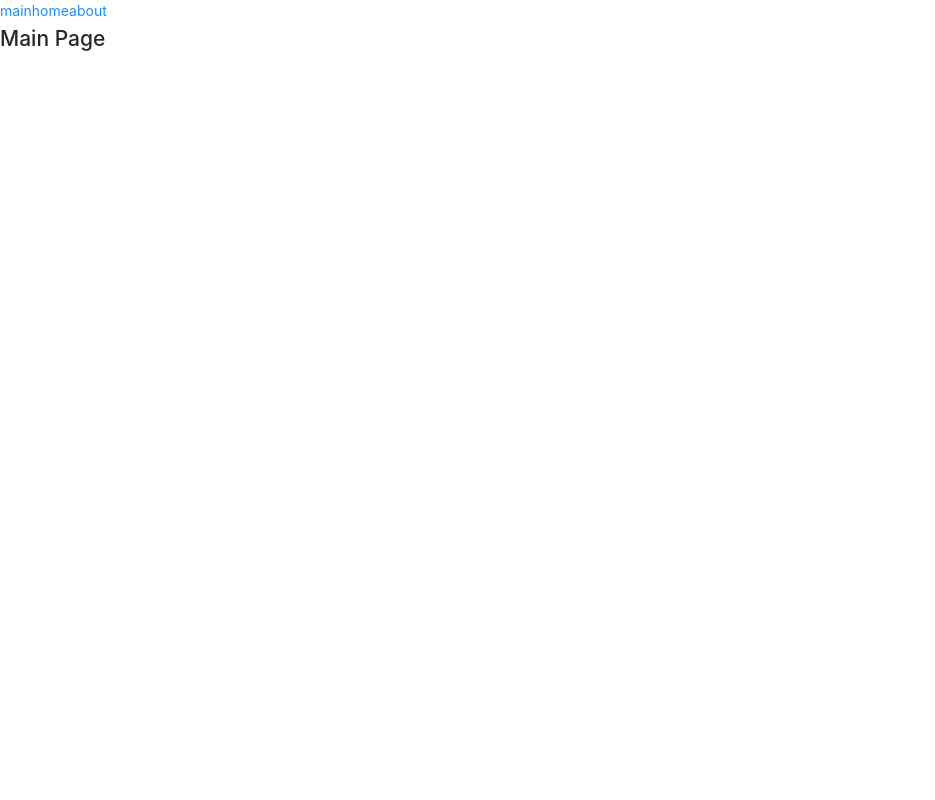
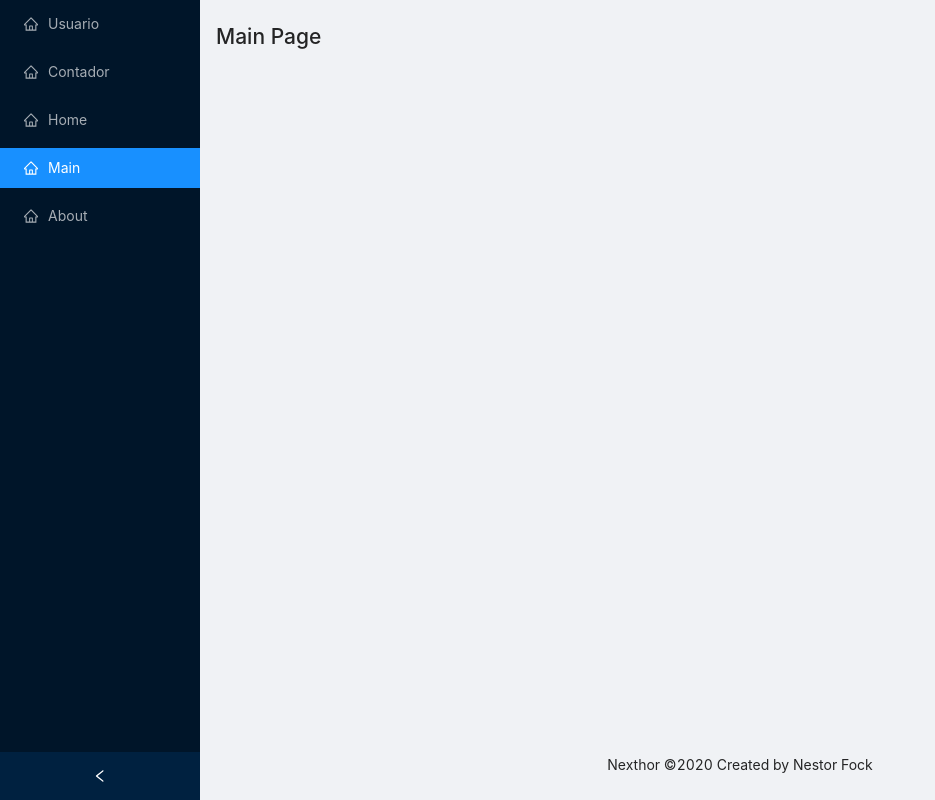
Before and after one commit to njfock/ant-design-demo, a React (Create React App) app: page /main in a window 1280 px wide. Shown: the whole page, without its empty margins (0-935 px from the left). Built offline with nearby package versions, Linux system fonts and the light colour scheme.

Commit message:
config route with menu

```diff
--- a/src/components/App.js
+++ b/src/components/App.js
@@ -1,34 +1,17 @@
-import React, {useState} from 'react';
-import { Layout, Menu } from 'antd';
-import {HomeOutlined} from '@ant-design/icons';
-//import Counter from './Counter'
-import Users from './Users'
-const { Header, Content, Footer, Sider } = Layout;
-
-const App = () => {
-
-  const [collapsed, setCollapsed] = useState(false)
-
-  const onCollapse = collapsed => setCollapsed(collapsed);
-  return (
-    <Layout style={{ minHeight: '100vh' }}>
-      <Sider collapsible collapsed={collapsed} onCollapse={onCollapse}>
-        <div className="logo" />
-        <Menu theme="dark" defaultSelectedKeys={['1']} mode="inline">
-          <Menu.Item key="1" icon={<HomeOutlined />}>
-            Users
-          </Menu.Item>
-        </Menu>
-      </Sider>
-      <Layout className="site-layout">
-        <Header className="site-layout-background" style={{ padding: 0 }} />
-        <Content style={{ margin: '20px 16px' }}>
-          <Users/>
-        </Content>
-        <Footer style={{ textAlign: 'center' }}>Nexthor ©2020 Created by Nestor Fock</Footer>
-      </Layout>
-    </Layout>
-  );
+import React from 'react';
+import {Route} from 'react-router-dom'
+import Layout from './Layout'
+const AppRoute = ({component: Component, rest}) => {
+    return (
+        <Route
+            {...rest}
+            render={(routeProps) => (
+                <Layout>
+                    <Component {...routeProps}/>
+                </Layout>
+            )}
+        />
+    );
 }
 
- export default App;
+export default AppRoute;
--- /dev/null
+++ b/src/components/Layout/SideMenu.js
@@ -0,0 +1,40 @@
+import React, {useState} from 'react';
+import { Layout, Menu } from 'antd';
+import {HomeOutlined} from '@ant-design/icons';
+import {Link, useLocation} from 'react-router-dom'
+const { Sider } = Layout;
+const SideMenu = () => {
+    const [collapsed, setCollapsed] = useState(false)
+    const location = useLocation()
+    console.log(location.pathname)
+    const onCollapse = collapsed => setCollapsed(collapsed);
+    return (
+        <Sider collapsible collapsed={collapsed} onCollapse={onCollapse}>
+            <div className="logo" />
+            <Menu theme="dark" defaultSelectedKeys={location.pathname} mode="inline">
+                <Menu.Item key="/users" icon={<HomeOutlined />} >
+                    <span>Usuario</span>
+                    <Link to='/users'/>
+                </Menu.Item>
+                <Menu.Item key="/counter" icon={<HomeOutlined />} >
+                    <span>Contador</span>
+                    <Link to='/counter'/>
+                </Menu.Item>
+                <Menu.Item key="/" icon={<HomeOutlined />} >
+                    <span>Home</span>
+                    <Link to='/'/>
+                </Menu.Item>
+                <Menu.Item key="/main" icon={<HomeOutlined />} >
+                    <span>Main</span>
+                    <Link to='/main'/>
+                </Menu.Item>
+                <Menu.Item key="/about" icon={<HomeOutlined />} >
+                    <span>About</span>
+                    <Link to='/about'/>
+                </Menu.Item>
+            </Menu>
+        </Sider>
+    );
+}
+
+export default SideMenu;
--- /dev/null
+++ b/src/components/Layout/index.js
@@ -0,0 +1,21 @@
+import React from 'react';
+import { Layout } from 'antd';
+import SideMenu from './SideMenu'
+
+const { Content, Footer } = Layout;
+
+const AppRoute = ({children}) => {
+  return (
+    <Layout style={{ minHeight: '100vh' }}>
+      <SideMenu/>
+      <Layout className="site-layout">
+        <Content style={{ margin: '20px 16px' }}>
+          {children}
+        </Content>
+        <Footer style={{ textAlign: 'center' }}>Nexthor ©2020 Created by Nestor Fock</Footer>
+      </Layout>
+    </Layout>
+  );
+}
+
+ export default AppRoute;
--- a/src/components/NavBar.js
+++ b/src/components/NavBar.js
@@ -3,9 +3,11 @@ import {Link} from 'react-router-dom'
 const NavBar = () => {
     return (
         <>
-            <Link to="/">main</Link>
-            <Link to="/home">home</Link>
-            <Link to="/about">about</Link>
+            <Link to="/"      style ={{margin:5}}>main </Link>
+            <Link to="/home"  style ={{margin:5}}>home </Link>
+            <Link to="/about" style ={{margin:5}}>about</Link>
+            <Link to="/users" style ={{margin:5}}>Users</Link>
+            <Link to="/counter" style ={{margin:5}}>Counter</Link>
         </>
     );
 }
--- a/src/index.js
+++ b/src/index.js
@@ -1,13 +1,14 @@
 import React from 'react';
 import ReactDOM from 'react-dom';
-import {BrowserRouter, Route, Switch} from 'react-router-dom'
+import {BrowserRouter, Switch} from 'react-router-dom'
 import {Provider} from 'react-redux';
 import './index.css';
-import App from './components/App';
+import Counter from './components/Counter';
+import Users from './components/Users';
 import Home from './components/Home';
 import Main from './components/Main';
 import About from './components/About';
-import NavBar from './components/NavBar';
+import AppRoute from './components/App';
 import getStore from './store/getStore';
 import * as serviceWorker from './serviceWorker';
 
@@ -15,13 +16,13 @@ const {store} = getStore();
 ReactDOM.render(
   <Provider store={store}>
     <BrowserRouter>
-      <NavBar/>
       <Switch>
-        <Route path="/home" component={Home}/>
-        <Route path="/about" component={About}/>
-        <Route path="/" component={Main}/>
+        <AppRoute path={'/about'} component={About}/>
+        <AppRoute path={'/main'} component={Main}/>
+        <AppRoute path={'/users'} component={Users}/>
+        <AppRoute path={'/counter'} component={Counter}/>
+        <AppRoute path={'/'} component={Home}/>
       </Switch>
-
     </BrowserRouter>
   </Provider>,
   document.getElementById('root')
```
